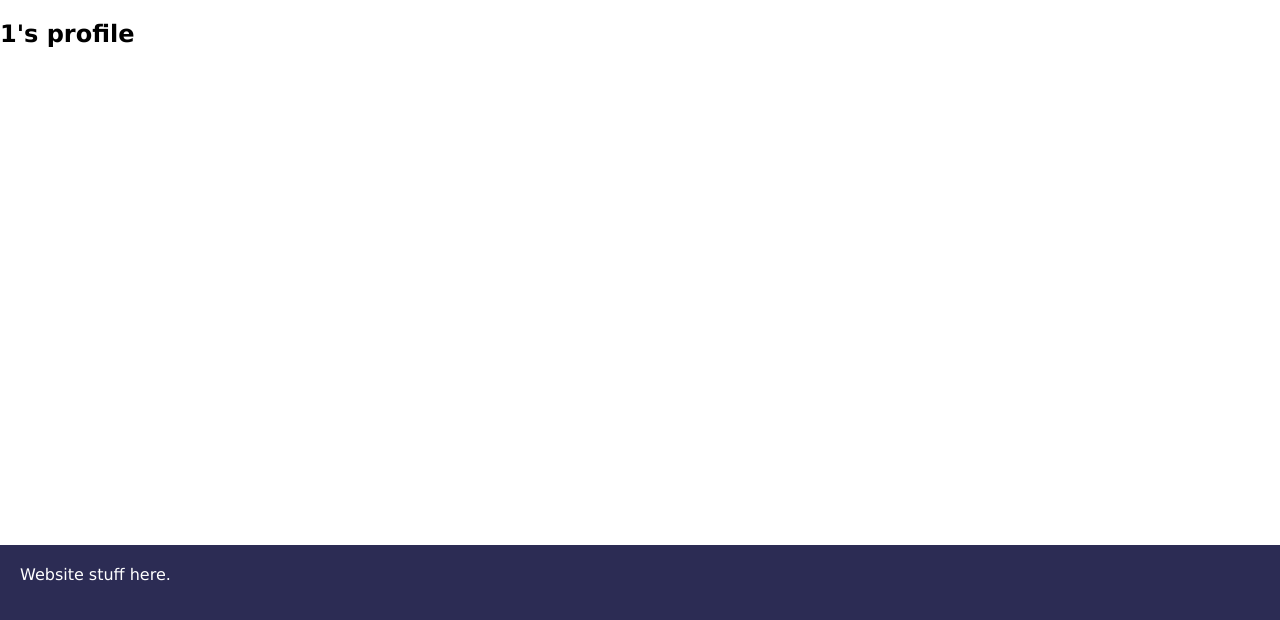
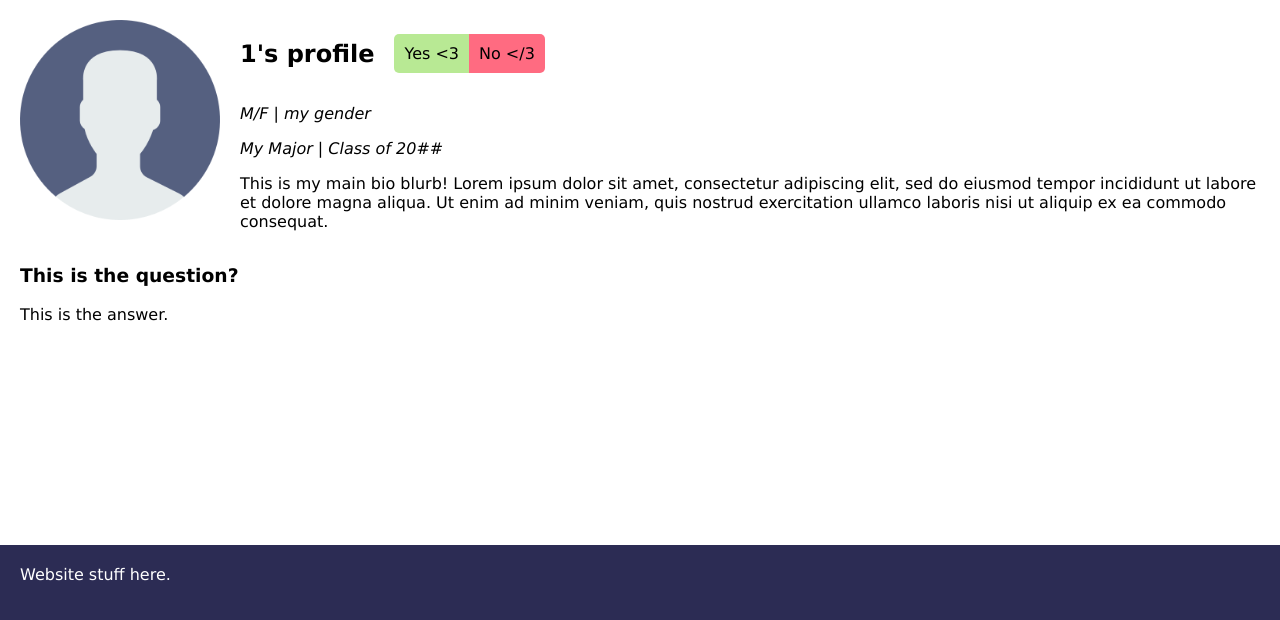
Before and after one commit to arpollock/MinesMatch, a PHP site: page /other_profile.php?uid=1 in a window 1280 px wide. Shown: the part 175-795 px from the top of the page. Run offline with PHP 8.4, Linux system fonts and the light colour scheme.

Commit message:
profile pages (css/template only, no functionality yet)

```diff
--- a/other_profile.php
+++ b/other_profile.php
@@ -15,12 +15,33 @@
         <meta name="author" content="Alex P, Emma M, and Morgan C"/>
         <meta name="viewport" content="width=device-width, initial-scale=1.0">
         <link rel="stylesheet" type="text/css" href="./styles/global.css">
+        <link rel="stylesheet" type="text/css" href="./styles/profile.css">
     </head>
     <body>
         <!-- This content is seen on the main viewport -->
         <?php include './templateHeader.php'; ?>
         <section class="main-content">
-            <h2><?php echo $uid?>'s profile</h2>
+            <section class="about-wrapper">
+                <img class="profile-pic" src="./images/user.png" style="max-width: 200px; height: auto;"/>
+                <div class="about-text">
+                    <div class="match-wrapper">
+                        <h2><?php echo $uid?>'s profile</h2>
+                        <div id="match-buttons">
+                            <div id="match-yes">Yes &lt;3</div>
+                            <div id="match-no">No &lt;/3</div>
+                        </div>
+                    </div>
+                    <p class="gen-info">M/F | my gender</p>
+                    <p class="gen-info">My Major | Class of 20##</p>
+                    <p>This is my main bio blurb! Lorem ipsum dolor sit amet, consectetur adipiscing elit, sed do eiusmod tempor incididunt ut labore et dolore magna aliqua. Ut enim ad minim veniam, quis nostrud exercitation ullamco laboris nisi ut aliquip ex ea commodo consequat. </p>
+                </div>
+            </section>
+            <section class="all-questions">
+                <div class="question-wrapper">
+                    <h3>This is the question?</h3>
+                    <p>This is the answer.</p>
+                </div>
+            </section>
         </section>
         <?php include './templateFooter.php'; ?>
     </body>
--- a/styles/profile.css
+++ b/styles/profile.css
@@ -7,7 +7,37 @@
     display: flex;
     flex-direction: row;
     justify-content: flex-start;
+    align-items: flex-start;
+}
+.about-text>.gen-info {
+    font-style: italic;
 }
 .profile-pic {
     margin-right: var(--padding);
 }
+#match-buttons {
+    display: flex;
+    flex-direction: row;
+    justify-content: flex-start;
+    align-items: stretch;
+}
+.match-wrapper {
+    display: flex;
+    flex-direction: row;
+    justify-items: flex-start;
+    align-items: center;
+}
+.match-wrapper>:first-child {
+    margin-right: var(--padding);
+}
+#match-buttons>#match-yes, #match-buttons>#match-no {
+    padding: calc(var(--padding) / 2);
+}
+#match-buttons>#match-yes{
+    background-color: #b8e994;
+    border-radius: var(--border-rad) 0 0 var(--border-rad);
+}
+#match-buttons>#match-no{
+    background-color: #ff6b81;
+    border-radius: 0 var(--border-rad) var(--border-rad) 0;
+}
```
Also changed, not shown: my_profile.php (+10 -4 lines).
